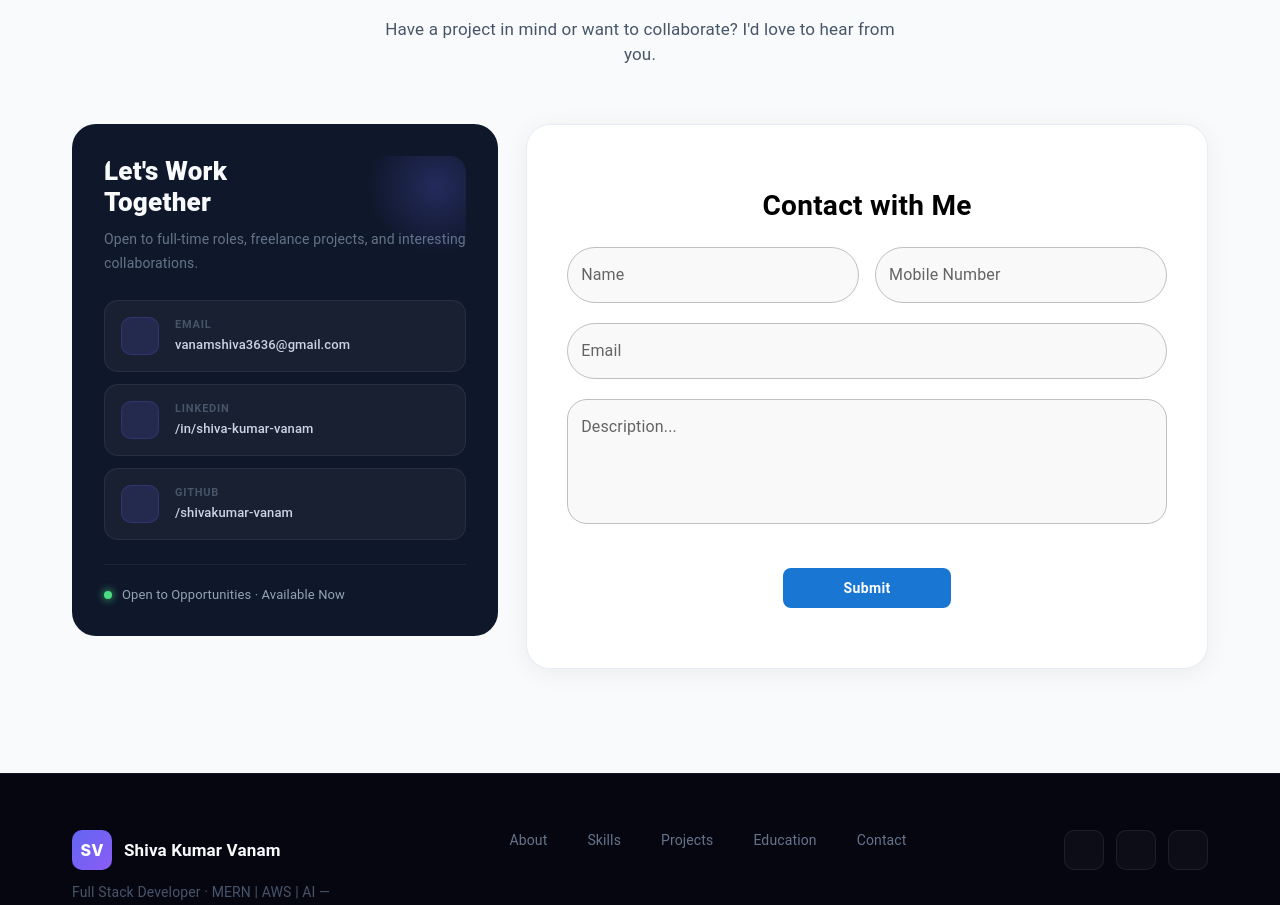
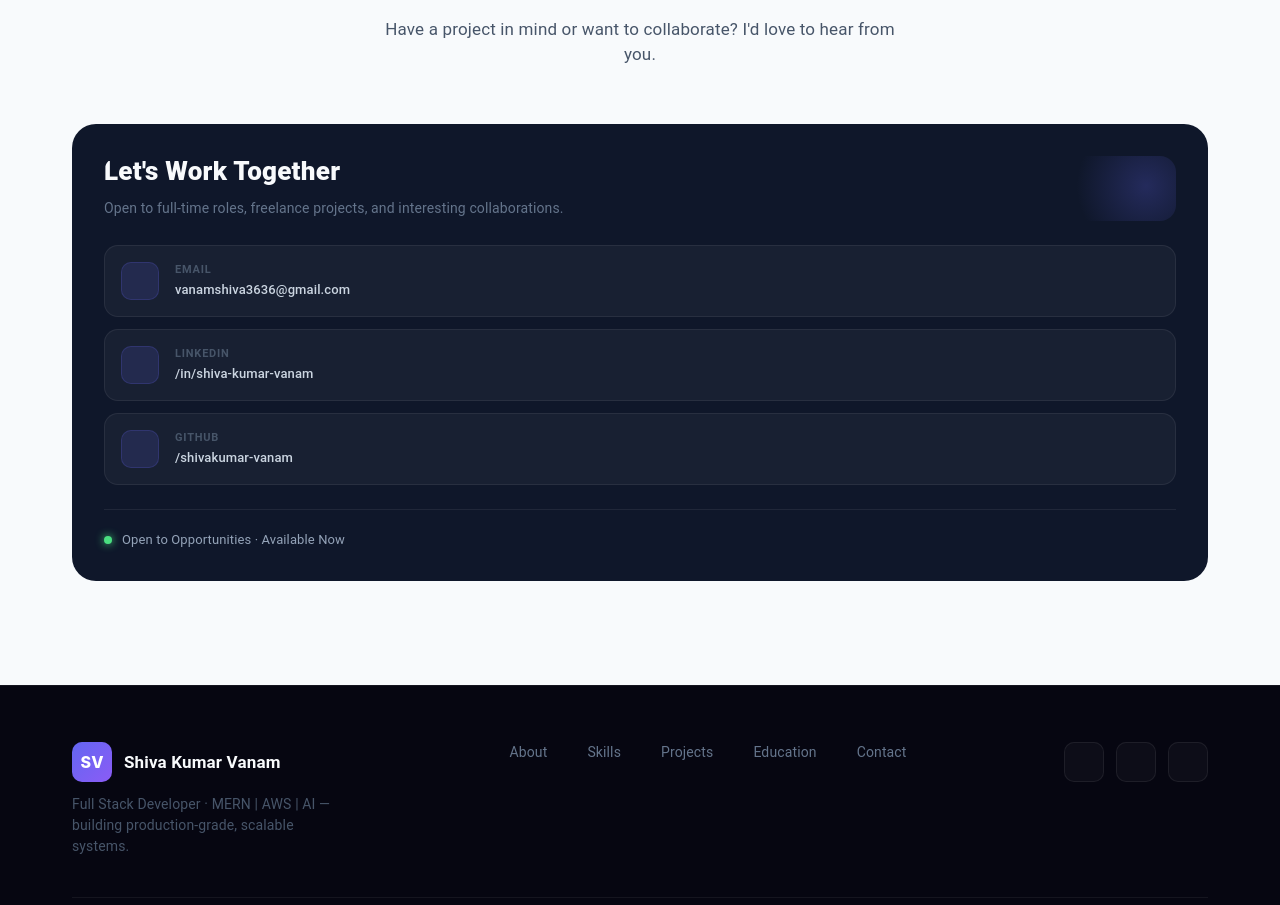
Before and after one commit to vanamshiva/shivakumar-vanam, a React (Vite) app: page / in a window 1280 px wide. Shown: the part 5100-6005 px from the top of the page. Built offline with nearby package versions, Linux system fonts and the light colour scheme; some icons are missing.

Commit message:
Refactor ContactSection layout; remove unused ContactCard component and adjust styling

```diff
--- a/src/components/sections/ContactSection.jsx
+++ b/src/components/sections/ContactSection.jsx
@@ -4,7 +4,6 @@ import LinkedInIcon from '@mui/icons-material/LinkedIn';
 import GitHubIcon from '@mui/icons-material/GitHub';
 import SectionTitle from '../ui/SectionTitle';
 import SectionWrapper from '../ui/SectionWrapper';
-import ContactCard from '../ui/ContactCard';
 
 const CONTACT_LINKS = [
   {
@@ -36,20 +35,14 @@ const ContactSection = () => (
       </Typography>
     </Box>
 
-    <Box sx={{
-      display: 'grid',
-      gridTemplateColumns: { xs: '1fr', lg: '5fr 8fr' },
-      gap: { xs: 3, md: 3.5 },
-      alignItems: 'start',
-    }}>
-      {/* Left: dark info panel */}
+    <Box>
+      {/* Full-width dark info panel */}
       <Box sx={{
         background: '#0F172A',
         borderRadius: '24px',
         p: { xs: 3, md: 4 },
         color: '#fff',
-        position: { lg: 'sticky' },
-        top: { lg: '88px' },
+        width: '100%',
       }}>
         {/* Decorative gradient blob */}
         <Box sx={{
@@ -65,7 +58,7 @@ const ContactSection = () => (
             pointerEvents: 'none',
           }} />
           <Typography sx={{ fontWeight: 800, fontSize: { xs: '22px', md: '26px' }, color: '#F8FAFC', lineHeight: 1.2 }}>
-            Let&apos;s Work<br />Together
+            Let&apos;s Work Together
           </Typography>
           <Typography sx={{ fontSize: '14px', color: '#64748B', mt: 1.25, lineHeight: 1.7 }}>
             Open to full-time roles, freelance projects, and interesting collaborations.
@@ -127,11 +120,6 @@ const ContactSection = () => (
           </Typography>
         </Box>
       </Box>
-
-      {/* Right: contact form */}
-      <Box sx={{ display: 'flex', justifyContent: 'center' }}>
-        <ContactCard />
-      </Box>
     </Box>
   </SectionWrapper>
 );
```
